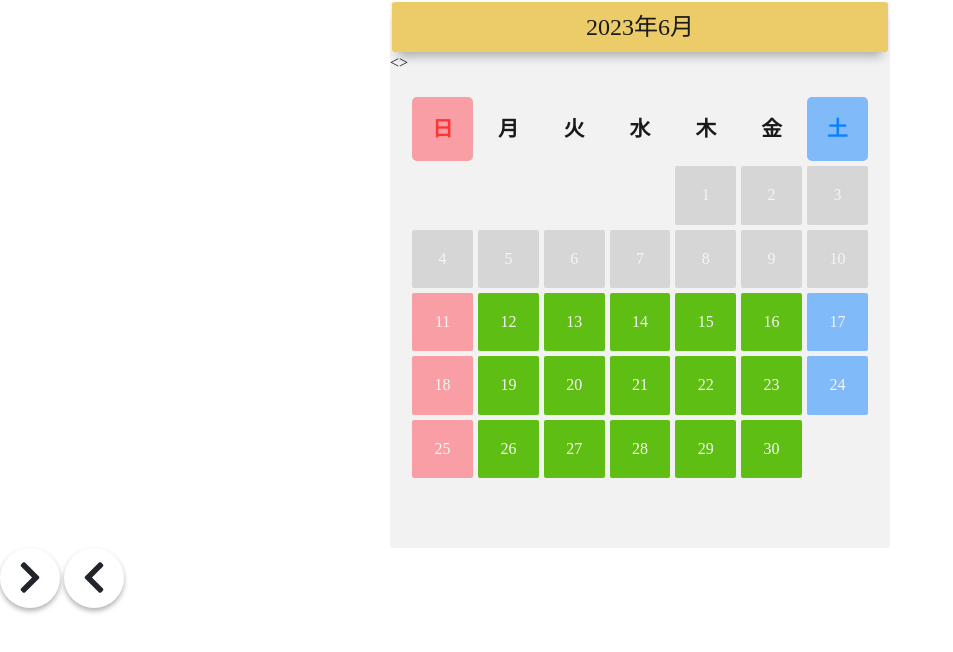
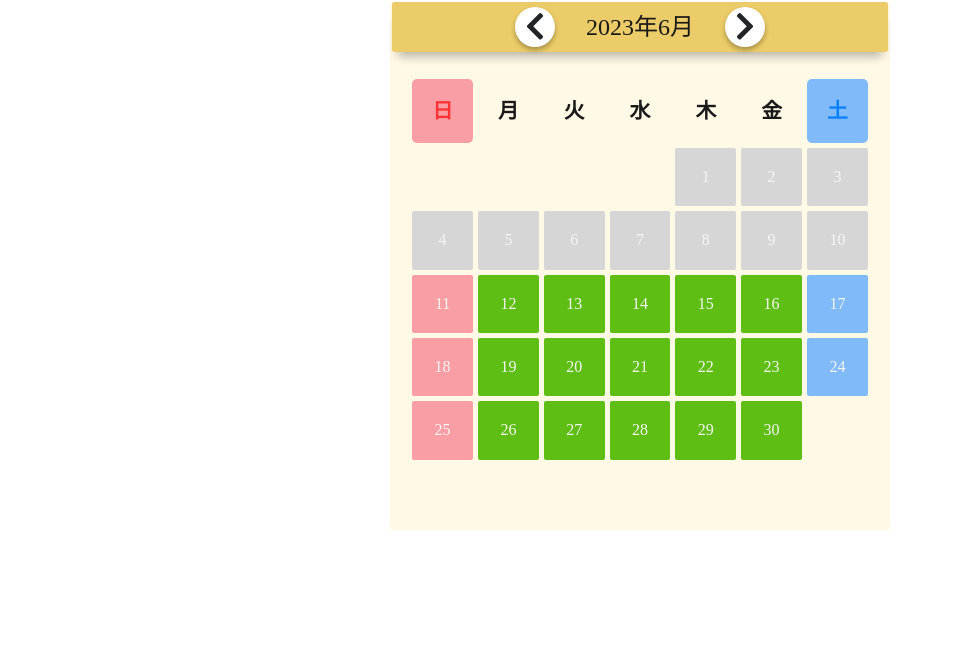
Before and after one commit to Yutassk/js-practice, a plain HTML site: page Shift/index.html in a window 1280 px wide. Shown: the whole page, without its empty margins (0-953 px from the left). Drawn offline with Linux system fonts and the light colour scheme.

Commit message:
today add

```diff
--- a/Shift/index.html
+++ b/Shift/index.html
@@ -16,10 +16,10 @@
 
     <div class="calendar_container">
         <div id="calendar"></div>
+        <a href="" id="nextBtn" class="next btn btn--circle btn--circle-c btn--shadow"><i class="fas fa-chevron-right"></i></a>
+        <a href="" id="prevBtn" class="prev btn btn--circle btn--circle-c btn--shadow"><i class="fas fa-chevron-left"></i></a>
     </div>
 
-    <a href="" class="btn btn--circle btn--circle-c btn--shadow"><i class="fas fa-chevron-right"></i></a>
-    <a href="" class="btn btn--circle btn--circle-c btn--shadow"><i class="fas fa-chevron-left"></i></a>
 
     <script src="./index.js"></script>
 </body>
--- a/Shift/index.js
+++ b/Shift/index.js
@@ -14,7 +14,6 @@ let calendarHtml = '';
 
 calendarHtml += `<h1>${year}年${month}月</h1>`;
 calendarHtml += '<table class="calendar">';
-calendarHtml += '<>';
 
 
 // 曜日の行
@@ -30,8 +29,11 @@ for (let w = 0; w < 6; w++) {
             calendarHtml += '<td>' + '</td>';
         } else if (dayCount > endDayCount) {  // 月末日以降に空白
             calendarHtml += '<td>' + '</td>';
-        } else if(dayCount < today) {  //当日より前をグレーアウトさせるためのクラス
+        } else if (dayCount < today) {  //当日より前をグレーアウトさせるためのクラス
             calendarHtml += `<td class='gray'>${dayCount}</td>`;
+            dayCount++;
+        } else if (dayCount === today) {
+            calendarHtml += `<td class='today'>${dayCount}</td>`;
             dayCount++;
         } else {
             calendarHtml += `<td>${dayCount}</td>`;
--- a/Shift/style.css
+++ b/Shift/style.css
@@ -39,8 +39,13 @@ h1 {
     width: 500px;
     margin: 0 auto;
     border-radius: 3px;
-    background: #f2f2f2;
+    background: #FFF9E6;
     color: #1a1a1a;
+    -webkit-user-select: none;
+    -moz-user-select: none;
+    -ms-user-select: none;
+    user-select: none;
+    position: relative;
 }
 
 
@@ -54,6 +59,10 @@ td {
 
 td:hover {
     background-color: #58a71c;
+}
+
+td.today { /* 当日の色変更 */
+    background-color: #fdad43;
 }
 
 table {
@@ -72,6 +81,7 @@ th {
     border-radius: 5px;
     pointer-events: none;
 }
+
 
 /* 土日の色変更 */
 tr *:first-child {
@@ -95,6 +105,7 @@ td:empty {
     background: none;
     pointer-events: none;
 }
+
 /* 本日以前のグレーアウト */
 td.gray {
     color: "2c2c2c" !important;
@@ -107,32 +118,34 @@ td.gray {
 .btn,
 a.btn,
 button.btn {
-  font-size: 1.5rem;
+    font-size: 1.3rem;
     font-weight: 700;
     line-height: 1.5;
     position: relative;
     display: inline-block;
-  padding: 1rem 4rem;
     cursor: pointer;
-  -webkit-user-select: none;
-  -moz-user-select: none;
-  -ms-user-select: none;
-  user-select: none;
-  -webkit-transition: all 0.3s;
-  transition: all 0.3s;
     text-align: center;
     vertical-align: middle;
     text-decoration: none;
     letter-spacing: 0.1em;
     color: #212529;
-  border-radius: 0.5rem;
-
 }
 
+a.next,
+a.prev {
+    position: absolute;
+    top: 5px;
+}
+a.next {
+    right: 25%;
+}
+a.prev {
+    left: 25%;
+}
 
 a.btn--circle {
-    width: 60px;
-    height: 60px;
+    width: 40px;
+    height: 40px;
     padding: 0;
     background: #fff;
     border-radius: 50%;
@@ -142,11 +155,12 @@ a.btn--circle {
 
 a.btn--circle i {
     font-size: 150%;
-    line-height: 60px;
+    line-height: 40px;
     -webkit-transition: all .3s;
     transition: all .3s;
     letter-spacing: 0;
 }
+
 a.btn--circle:hover i {
-    line-height: 55px;
+    line-height: 35px;
 }
```
Lines whose indentation alone changed are shown as unchanged.
